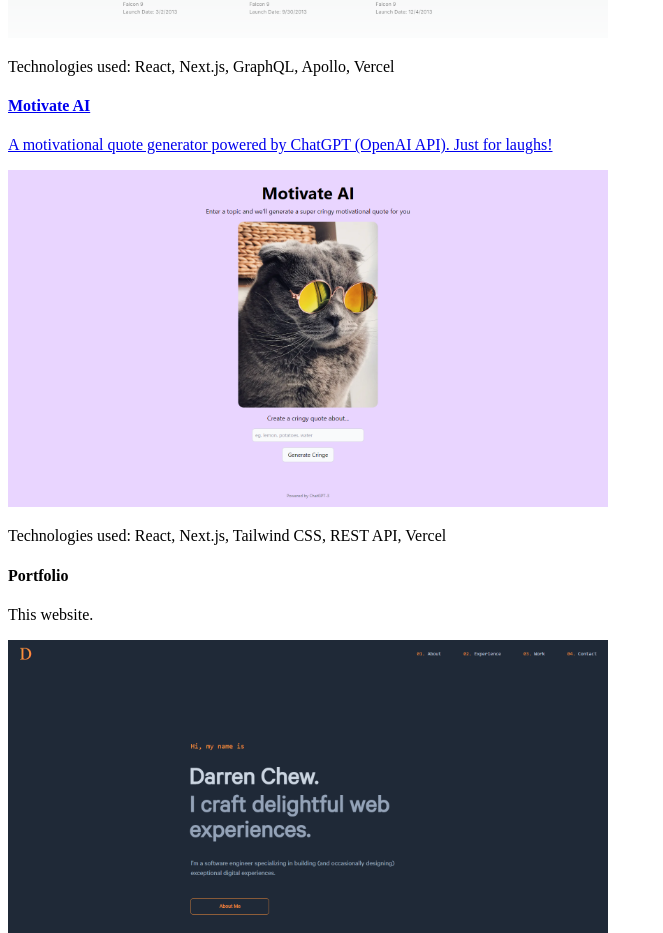
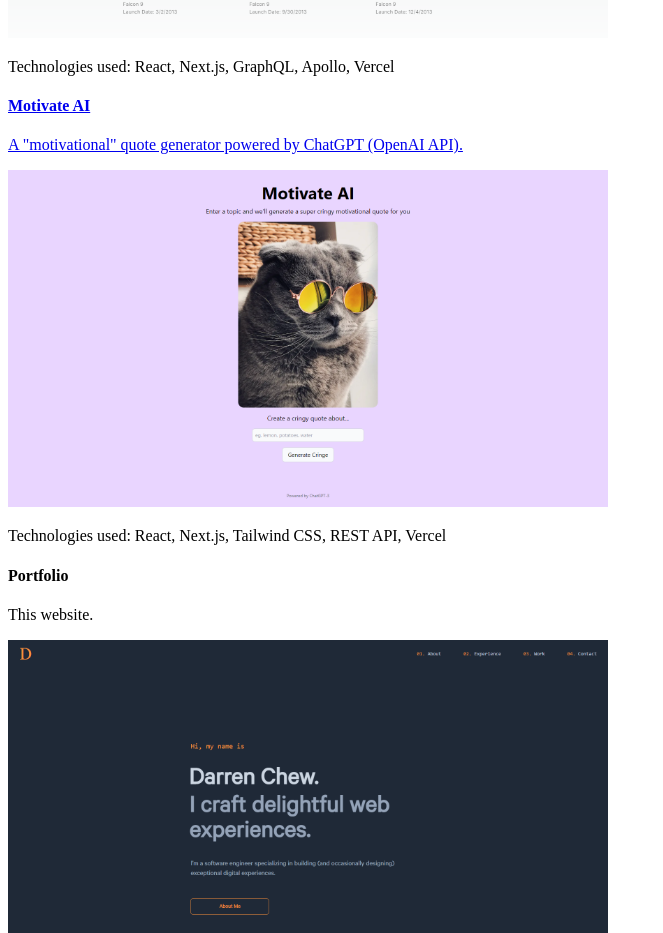
Before and after one commit to dchewjd/darren-portfolio, a Next.js app: page / in a window 1280 px wide. Shown: the part 1596-2529 px from the top of the page, without its empty margins (0-663 px from the left). Built offline with nearby package versions, Linux system fonts and the light colour scheme.

Commit message:
minor text changes

```diff
--- a/src/app/page.tsx
+++ b/src/app/page.tsx
@@ -288,8 +288,8 @@ export default function Home() {
             >
               <h4 className="text-slate-300 ">Motivate AI</h4>
               <p>
-                A motivational quote generator powered by ChatGPT (OpenAI API).
-                Just for laughs!
+                A "motivational" quote generator powered by ChatGPT (OpenAI
+                API).
               </p>
               <Image
                 src={motivateAiScreen}
```
